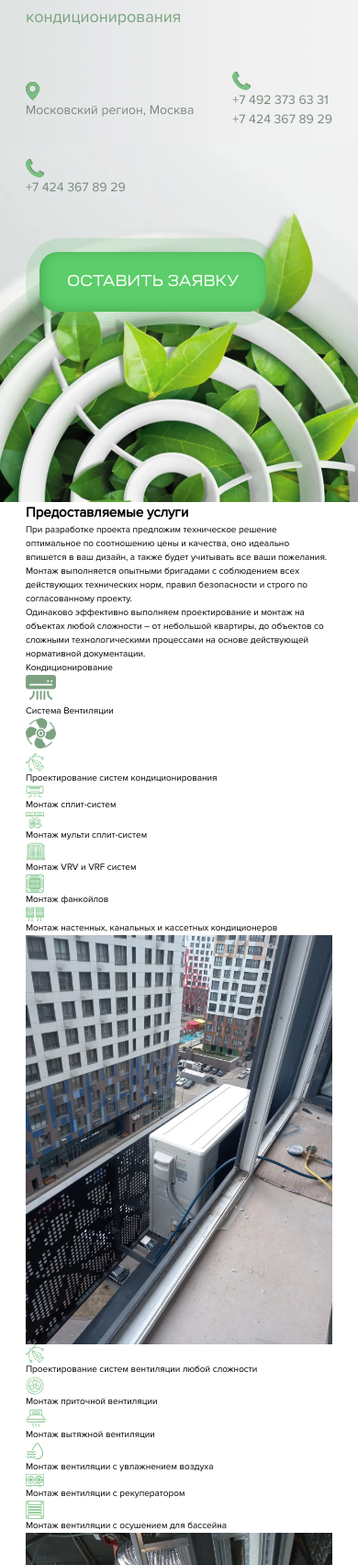
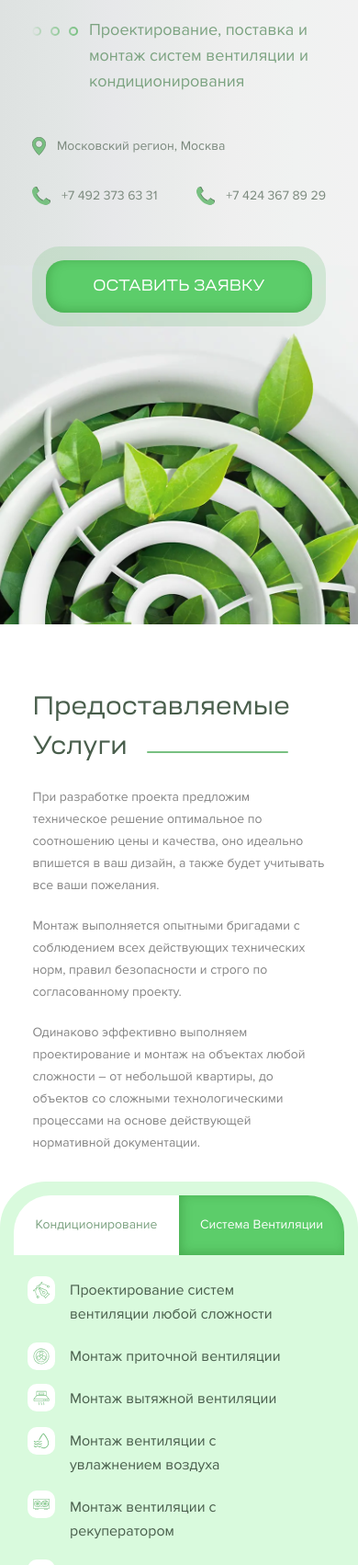
Before and after one commit to Kantemir000/pascal-vent, a website with bundled scripts: page src/index.html in a window 390 px wide. Shown: the part 298-2000 px from the top of the page at 92% size. Built offline with nearby package versions, Linux system fonts and the light colour scheme; files whose address does not match are found by name.

Commit message:
Add media section services

```diff
--- a/src/index.html
+++ b/src/index.html
@@ -71,7 +71,7 @@
 
 		<main class="main">
 			<section class="promo">
-				<div class="container">
+				<div class="container" data-container="main">
 					<div class="promo__inner">
 						<div class="promo__header">
 							<h1 class="title title_main title_xl title_light">Pascal vent</h1>
@@ -119,7 +119,7 @@
 			</section>
 
 			<section class="services">
-				<div class="container">
+				<div class="" data-container="services">
 					<div class="services__inner">
 						<div class="info">
 							<h2 class="info__title title title_l title_dark">Предоставляемые услуги</h2>
--- a/src/js/main.js
+++ b/src/js/main.js
@@ -1,8 +1,10 @@
 import activeBurger from "./modules/active-burger";
 import rippleEffect from "./modules/ripple-effect";
 import activeTabs from "./modules/active-tabs";
+import container from "./modules/container";
 
 window.addEventListener('DOMContentLoaded', () => {
+    container();
     activeBurger('body', '.btn_burger', '.menu', true);
     activeBurger('.menu__items', '.menu__link', '.menu');
     rippleEffect('body', '.btn__element', true);
--- /dev/null
+++ b/src/js/modules/container.js
@@ -0,0 +1,24 @@
+const container = () => {
+    const setMargin = () => {
+        const mainContainer = document.querySelector('[data-container="main"]'),
+            myContainer = document.querySelector('[data-container="services"]');
+
+        const marginL = window.getComputedStyle(mainContainer).marginLeft;
+
+        if (window.matchMedia('(max-width: 992px) or (orientation: portrait)').matches) {
+            myContainer.classList.remove('container-left');
+            myContainer.classList.add('container');
+
+            myContainer.style.marginLeft = "auto";
+        } else {
+            myContainer.classList.remove('container');
+            myContainer.classList.add('container-left');
+
+            myContainer.style.marginLeft = marginL;
+        }
+    };
+    setMargin();
+    window.addEventListener('resize', setMargin);
+};
+
+export default container;
--- a/src/scss/base/_root.scss
+++ b/src/scss/base/_root.scss
@@ -42,29 +42,43 @@
 	--font-size-btn-m: 1.5rem;
 	--font-size-btn-s: 1.4rem;
 
+	--font-size-contact: 1.6rem;
+
 	--animation-burger: fadeIn;
+}
+
+@media (max-width: 1440px) {
+	:root {
+		--font-size-descr-l: 1.8rem;
+	}
 }
 
 @media (max-width: 992px) {
 	:root {
 		--font-size-title-xxxxl: 5.4rem;
-		--font-size-descr-xl: 1.85rem;
-		--font-size-descr-m: 1.4rem;
+		--font-size-descr-xl: 1.9rem;
+		--font-size-contact: 1.5rem;
 	}
 }
 
 @media (max-width: 576px) {
 	:root {
-		--font-size-title-xxxxl: 3.5rem;
+		--font-size-title-xxxxl: 3.6rem;
+		--font-size-title-xxxl: 2.8rem;
 		--font-size-descr-xl: 1.8rem;
+		--font-size-descr-l: 1.6rem;
+		--font-size-descr-m: 1.4rem;
+		--font-size-contact: 1.4rem;
 	}
 }
 
 @media (max-width: 359px) {
 	:root {
 		--font-size-title-xxxxl: 3.1rem;
+		--font-size-title-xxxl: 2.65rem;
 		--font-size-descr-xl: 1.58rem;
-		--font-size-descr-m: 1.3rem;
+		--font-size-descr-l: 1.5rem;
+		--font-size-contact: 1.3rem;
 		--font-size-btn-l: 1.4rem;
 	}
 }
--- /dev/null
+++ b/src/scss/blocks/bar/_bar-media.scss
@@ -0,0 +1,159 @@
+@media (max-width: 1440px) {
+	.bar {
+		width: auto;
+		max-width: 43rem;
+		position: relative;
+		&__tabs {
+			right: 16.75rem;
+		}
+		&__inner {
+			min-height: 63rem;
+			padding: 3.5rem 3.2rem 3.2rem 3.2rem;
+			flex-direction: column;
+			border-radius: 5rem 0 0 5rem;
+		}
+		&__items {
+			max-width: 28rem;
+			margin: 0 0 0 2.9rem;
+			row-gap: 2rem;
+		}
+		&__img {
+			margin-top: 2.5rem;
+			width: auto;
+			min-height: auto;
+			max-width: 100%;
+			height: 17rem;
+			border-radius: 5rem;
+			&_position_ventilation {
+				object-position: unset;
+			}
+		}
+	}
+}
+
+@media (max-width: 992px) {
+	.bar {
+		min-width: 100vw;
+		padding: 1.5rem 1.5rem 4rem 1.5rem;
+		background: var(--color-main);
+		border-radius: 5rem;
+		&__tabs {
+			position: unset;
+			transform: unset;
+			padding: 0;
+		}
+		&__tab {
+			width: 100%;
+			padding: 0;
+		}
+		&__tab-icon {
+			width: 2.8rem;
+			transform: rotate(0);
+		}
+
+		&__inner {
+			min-height: 32rem;
+			flex-direction: row;
+			justify-content: center;
+			align-items: center;
+			gap: 4rem;
+			margin-top: 3rem;
+			border-radius: 0;
+			padding: 0;
+		}
+		&__items {
+			min-width: 28rem;
+			width: 28rem;
+			margin-left: 4.5rem;
+		}
+		&__img {
+			margin-top: 0;
+			min-width: 15rem;
+			width: 39rem;
+			height: 39rem;
+			min-height: 31rem;
+		}
+	}
+
+	@media (max-width: 576px) {
+		.bar {
+			&__inner {
+				gap: 2rem;
+			}
+			&__items {
+				min-width: 25rem;
+				width: 25rem;
+			}
+			&__img {
+				min-width: 8rem;
+				height: 35rem;
+				min-height: 31rem;
+			}
+		}
+	}
+
+	@media (max-width: 425px) {
+		.bar {
+			min-width: 100vw;
+			padding: 1.5rem;
+			display: flex;
+			flex-direction: column;
+			justify-content: center;
+			&__tabs {
+				width: 100%;
+			}
+			&__tab-icon {
+				display: none;
+			}
+
+			&__inner {
+				margin-top: 2.5rem;
+				flex-direction: column;
+				align-items: flex-start;
+				gap: 0;
+			}
+			&__items {
+				min-width: auto;
+				width: auto;
+				max-width: 25rem;
+				margin: 0 1.5rem 0 4.3rem;
+			}
+			&__item-icon-container::before {
+				width: 3rem;
+				height: 3rem;
+			}
+			&__item-icon {
+				width: 1.8rem;
+			}
+			&__img {
+				width: 100%;
+				height: 17rem;
+				min-height: auto;
+				margin-top: 2rem;
+			}
+		}
+	}
+
+	@media (max-width: 359px) {
+		.bar {
+			border-radius: 4rem;
+			&__tab {
+				min-height: 5.5rem;
+				&:first-child {
+					border-radius: 3rem 0 0 0;
+				}
+				&:last-child {
+					border-radius: 0 3rem 0 0;
+				}
+			}
+
+			&__items {
+				min-width: 24rem;
+				width: 24rem;
+			}
+			&__img {
+				border-radius: 4rem;
+			}
+		}
+	}
+}
--- a/src/scss/blocks/bar/_bar.scss
+++ b/src/scss/blocks/bar/_bar.scss
@@ -1,7 +1,6 @@
 .bar {
+	position: relative;
 	width: 67.6rem;
-	position: absolute;
-	right: 0;
 	&__tabs {
 		display: flex;
 		justify-content: center;
@@ -9,7 +8,7 @@
 		position: absolute;
 		transform: rotate(-90deg);
 		right: 47rem;
-		top: 43.5%;
+		top: 44%;
 		background: #d9fadd;
 		border-radius: 4.5rem 4.5rem 0 0;
 		padding: 1rem 1rem 0 1rem;
@@ -60,11 +59,12 @@
 		display: flex;
 		justify-content: space-between;
 		column-gap: 4rem;
-		border-radius: 6.5rem 0px 0px 6.5rem;
+		border-radius: 6.5rem 0 0 6.5rem;
 		background: var(--color-main);
+		//animation: fadeIn 0.3s linear;
 	}
 	&__items {
-		margin: 11.4rem 0 0 9rem;
+		margin: 11.4rem 0 0 8.9rem;
 		display: flex;
 		flex-direction: column;
 		align-items: start;
--- /dev/null
+++ b/src/scss/blocks/info/_info-media.scss
@@ -0,0 +1,9 @@
+@media (max-width: 576px) {
+	.info {
+		width: 31.9rem;
+		&__descr-wrapper {
+			margin-top: 2rem;
+			gap: 2rem;
+		}
+	}
+}
--- a/src/scss/blocks/promo/_promo-media.scss
+++ b/src/scss/blocks/promo/_promo-media.scss
@@ -16,7 +16,7 @@
 	}
 }
 
-@media (orientation: portrait) {
+@media (orientation: portrait) or (max-width: 992px) {
 	.promo {
 		height: auto;
 		background: linear-gradient(
@@ -56,7 +56,7 @@
 			padding: 14.8rem 0 83vmin 0;
 		}
 		&__header {
-			width: 28.7rem;
+			width: 29.5rem;
 			margin: 0 auto;
 		}
 		&__contacts {
--- a/src/scss/blocks/promo/_promo.scss
+++ b/src/scss/blocks/promo/_promo.scss
@@ -91,7 +91,7 @@
 	&__gps-info,
 	&__tel-info a {
 		display: flex;
-		font-size: var(--font-size-descr-m);
+		font-size: var(--font-size-contact);
 		line-height: 1.5;
 		color: var(--color-text-contact);
 		text-decoration: none;
--- /dev/null
+++ b/src/scss/blocks/services/_services-media.scss
@@ -0,0 +1,9 @@
+@media (orientation: portrait) or (max-width: 992px) {
+	.services {
+		padding: 7rem 0;
+		&__inner {
+			justify-content: center;
+			gap: 3rem;
+		}
+	}
+}
--- a/src/scss/blocks/services/_services.scss
+++ b/src/scss/blocks/services/_services.scss
@@ -1,11 +1,10 @@
 .services {
-	position: relative;
+	padding: 10rem 0;
 	&__inner {
-		min-height: 85.5rem;
-		padding: 10rem 0;
 		display: flex;
 		justify-content: space-between;
 		align-items: center;
-		//column-gap: 18.5rem;
+		flex-wrap: wrap;
+		gap: 7rem;
 	}
 }
--- a/src/scss/style.scss
+++ b/src/scss/style.scss
@@ -21,7 +21,10 @@
 @import "blocks/promo/promo";
 @import "blocks/promo/promo-media";
 @import "blocks/services/services";
+@import "blocks/services/services-media";
 @import "blocks/info/info";
+@import "blocks/info/info-media";
 @import "blocks/bar/bar";
+@import "blocks/bar/bar-media";
 
 @import "base/general";
```
Also changed, not shown: dist/css/style.min.css, dist/index.html, dist/js/script.js, src/css/style.min.css (deleted), 2 other files.
